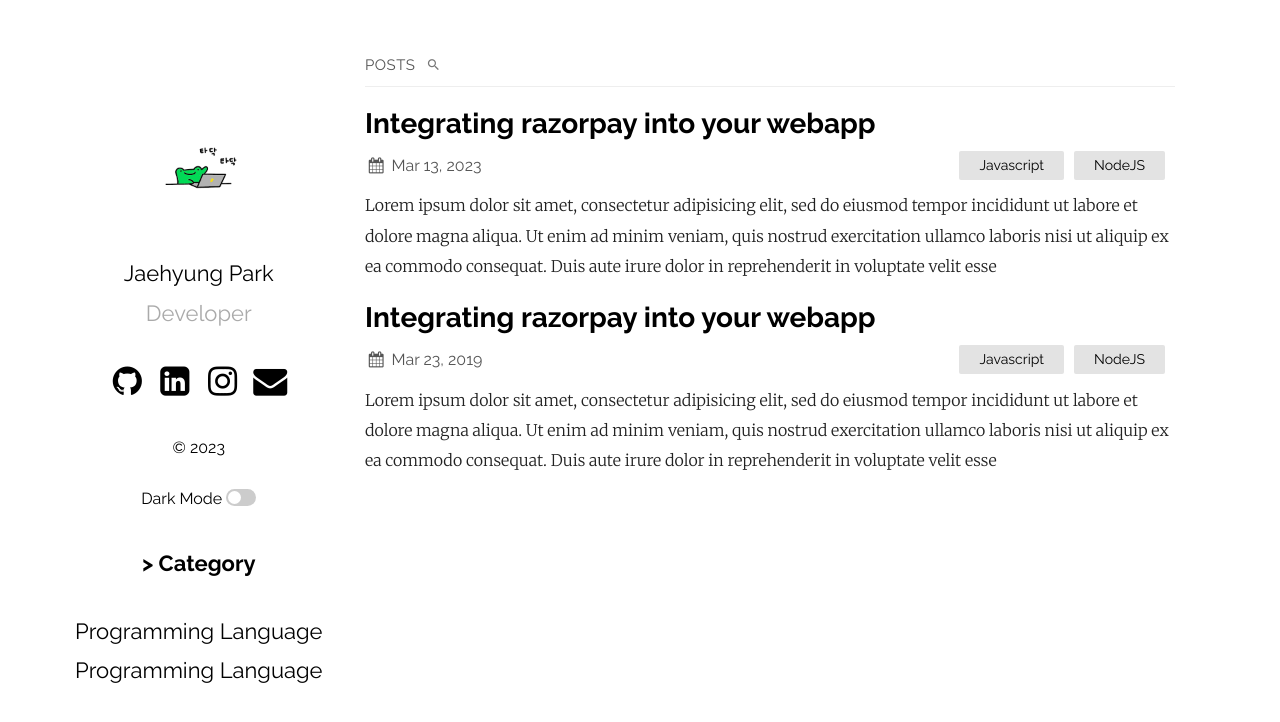
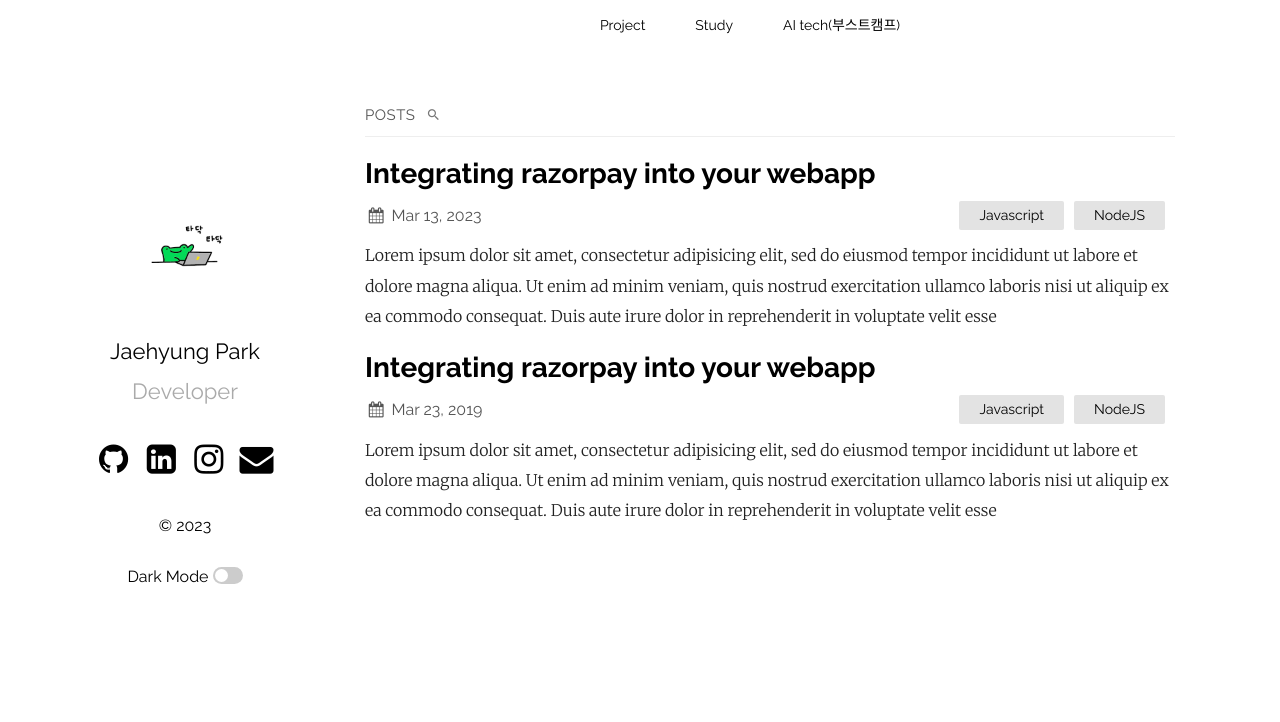
Before and after one commit to jbro321/jbro321.github.io, a Jekyll site: the page built from index.md, in a window 1280 px wide. Shown: the top 722 px of the page. Built offline with Jekyll 4.4.1, drawn with Linux system fonts in a browser that asks for light colours.

Commit message:
add category

```diff
--- a/_config.yml
+++ b/_config.yml
@@ -59,3 +59,6 @@ remote_theme: samarsault/plainwhite-jekyll
 plugins:
   - jekyll-seo-tag
 #  - jekyll-feed
+
+category_path: "_category"
+category_layout: "category.html"
--- a/_layouts/default.html
+++ b/_layouts/default.html
@@ -159,29 +159,6 @@
         </p>
       </div>
       {%- endif -%}
-      <div id="category">
-        <h4>&gt Category</h4>
-      </div>
-      <div id="category" class="category_list">
-        <details><summary>Programming Language</summary>
-          <details><summary>&gt Java</summary>
-            <li>test1</li>
-          </details>
-          <details><summary>&gt Python</summary>
-            <li>test2</li>
-          </details>
-        </details>
-      </div>
-      <div id="category" class="category_list">
-        <details><summary>Programming Language</summary>
-          <details><summary>&gt Java</summary>
-            <li>test1</li>
-          </details>
-          <details><summary>&gt Python</summary>
-            <li>test2</li>
-          </details>
-        </details>
-      </div>
       {% endcapture %}
       {{ footer }}
     </section>
--- a/_layouts/home.html
+++ b/_layouts/home.html
@@ -1,7 +1,27 @@
 ---
 layout: default
 ---
-
+<div class="site-category">
+	<ul class='cat1'>
+	  <li ><a href="/" class="ctext">Project</a>
+		<ul>
+			<li><a href="/category/Project" class="ctext">Testest</a></li>
+      <li><a href="/category/Project" class="ctext">test1</a></li>
+		</ul>
+	  </li>
+	  <li><a href="/" class="ctext">Study</a>
+		<ul>
+			<li><a href="/category/Tech_interview" class="ctext">Tech_interview</a></li>
+			<li><a href="/category/Blog" class="ctext">Git blog</a></li>
+		</ul>
+	  </li>
+	  <li><a href="/" class="ctext">AI tech(부스트캠프)</a>
+		<ul>
+		  <li><a href="/category/ustage" class="ctext">U-Stage</a></li>
+		</ul>
+	  </li>
+	</ul>
+</div>
 {%- if page.title -%}
   <h1 class="page-heading">{{ page.title }}</h1>
 {%- endif -%}
--- /dev/null
+++ b/_sass/category.scss
@@ -0,0 +1,100 @@
+.site-category{
+    //background: $brand-color;
+    // border-top: 1px solid; //$border-color;
+    display: flex;
+    margin:auto;
+    padding:0;
+    font-size:14px;
+    // text-align: left;
+    clear:left;
+    }
+
+    .site-category ul{
+    //background: rgb(109,109,109);
+    height:50px;
+    list-style:none;
+    line-height: 1.5;
+    margin:0 auto;
+    padding:0;
+    display:inline-block;
+    }
+
+    .site-category li{
+    float: left;
+    display:inline;
+
+    }
+
+    .site-category li a{
+    //background: $brand-color;
+    display:block;
+    font-weight:normal;
+    line-height:50px;
+    margin:0px;
+    padding:0px 25px;
+    text-align:center;
+    text-decoration:none;
+    }
+
+    .site-category li a:hover{
+    background: rgb(71,71,71);
+    color:#FFFFFF;
+    text-decoration:none;
+    }
+
+    .site-category li ul{
+    background: rgb(109,109,109);
+    display:none;
+    height:auto;
+    padding:0px;
+    margin:0px;
+    border:0px;
+    position:absolute;
+    width:200px;
+    z-index:200;
+    /*top:1em;
+    /*left:0;*/
+    }
+
+    .site-category li:hover ul{
+    display:block;
+    }
+
+    .site-category li li {
+    //background: $brand-color;
+    display:block;
+    float:none;
+    margin:0px;
+    padding:0px;
+    width:200px;
+    }
+
+    .site-category li li li {
+    //background: $brand-color;
+    display:block;
+    float:none;
+    margin:0px;
+    padding:0px;
+    width:200px;
+    }
+
+    .site-category li:hover li a{
+    background:none;
+    }
+
+    .site-category li ul a{
+    display:block;
+    height:50px;
+    font-size:12px;
+    font-style:normal;
+    margin:0px;
+    padding:0px 10px 0px 15px;
+    text-align:left;
+    }
+
+    .site-category li ul a:hover, .menubar li ul li:hover a{
+    background: rgb(71,71,71);
+    border:0px;
+    color:#ffffff;
+    text-decoration:none;
+    }
--- a/_sass/dark.scss
+++ b/_sass/dark.scss
@@ -5,6 +5,10 @@
 	background-color: #171717;
 	color: $dark_text_color;
 	border-color: #e6e6e6;
+
+	.ctext{
+		color: $dark_text_color
+	}
 
 	.about{
 		img.light {
@@ -115,22 +119,3 @@
 		background-color: #0d0d0d;
 	}
 }
-
-/* category */
-#category{
-	font-size: 22px;
-	font-family: "Raleway", sans-serif;
-  }
-
-  .category_list{
-
-	details{
-	  padding-top: 20px;
-	}
-
-	li{
-	  padding-top: 20px;
-	  padding-left: 20px;
-	}
-
-  }
--- a/_sass/plain.scss
+++ b/_sass/plain.scss
@@ -334,22 +334,3 @@ footer {
     border-top: 1px solid #eee;
   }
 }
-
-/* category */
-#category{
-  font-size: 22px;
-  font-family: "Raleway", sans-serif;
-}
-
-.category_list{
-
-  details{
-    padding-top: 20px;
-  }
-
-  li{
-    padding-top: 20px;
-    padding-left: 20px;
-  }
-
-}
--- a/assets/css/style.scss
+++ b/assets/css/style.scss
@@ -2,6 +2,7 @@
 ---
 
 @import "plain";
+@import "category";
 
 {% if site.plainwhite.search %}
   @import "search";
```
Also changed, not shown: _layouts/category.html (added, +27 -0 lines), _layouts/layout.html (added, +39 -0 lines), category/etc.md (added, +7 -0 lines), category/test1.md (added, +7 -0 lines).
